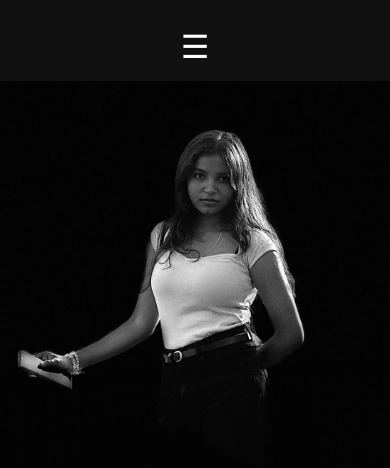
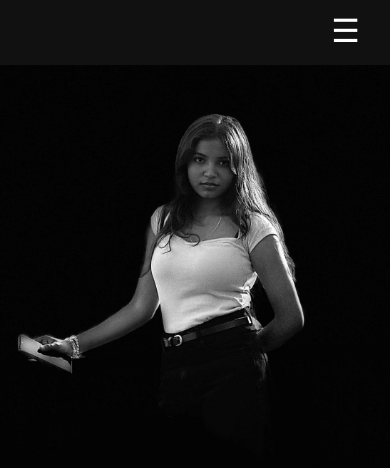
Before and after one commit to sakshy19/my-portfolio, a plain HTML site: page index.html in a window 390 px wide. Shown: the part 63-531 px from the top of the page. Drawn offline with Linux system fonts and the light colour scheme; a script that the page names is missing.

Commit message:
Update style.css

```diff
--- a/style.css
+++ b/style.css
@@ -195,10 +195,10 @@ footer {
     }
 
     nav {
-        flex-direction: column;
-        align-items: center;
-        gap: 1rem;
-    }
+    flex-direction: row;         /* ✅ Keep items in a row */
+    justify-content: space-between;  /* ✅ Push logo left, toggle right */
+    align-items: center;
+  }
 
     .hero-text h1 {
         font-size: 2rem;
```
